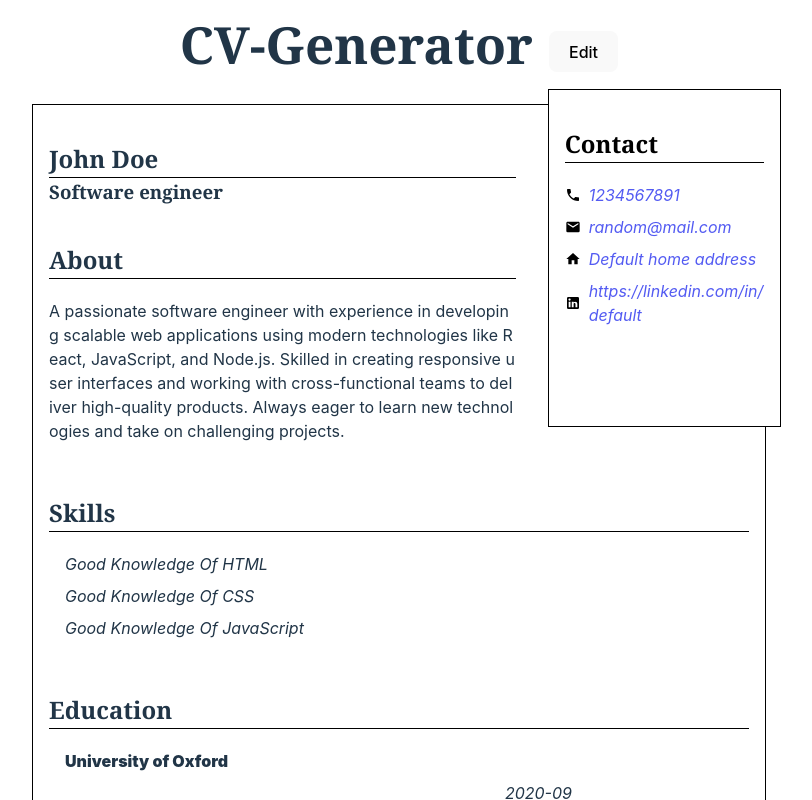
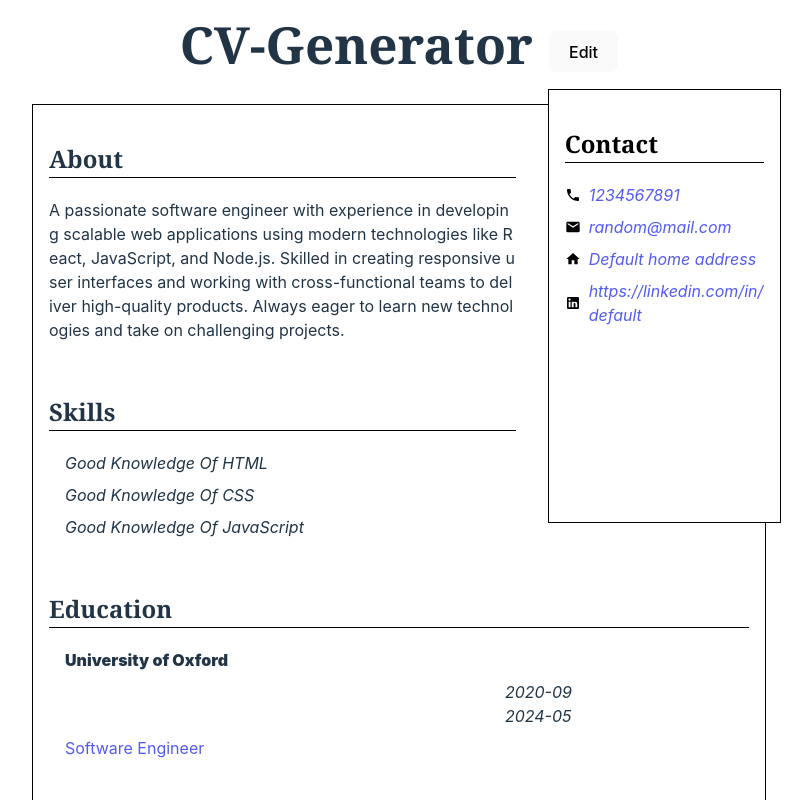
Before and after one commit to R3ndrex/CV-Generator, a React (Vite) app: page / in a window 1280 px wide. Shown: the top 800 px of the page, without its empty margins (241-1053 px from the left). Built offline with nearby package versions, Linux system fonts and the light colour scheme.

Commit message:
Remove section if no data specified

```diff
--- a/src/components/CV/UserIdentity.jsx
+++ b/src/components/CV/UserIdentity.jsx
@@ -1,10 +1,19 @@
 export default function UserIdentity({ generalInfo }) {
     return (
-        <div>
-            {generalInfo.fullName && (
-                <h2 className="margin-bottom-0">{generalInfo.fullName}</h2>
-            )}
-            {generalInfo.profession && <h3>{generalInfo.profession}</h3>}
-        </div>
+        <>
+            {generalInfo.fullName !== "" ||
+                (generalInfo.profession !== "" && (
+                    <section>
+                        {generalInfo.fullName && (
+                            <h2 className="margin-bottom-0">
+                                {generalInfo.fullName}
+                            </h2>
+                        )}
+                        {generalInfo.profession && (
+                            <h3>{generalInfo.profession}</h3>
+                        )}
+                    </section>
+                ))}
+        </>
     );
 }
```
